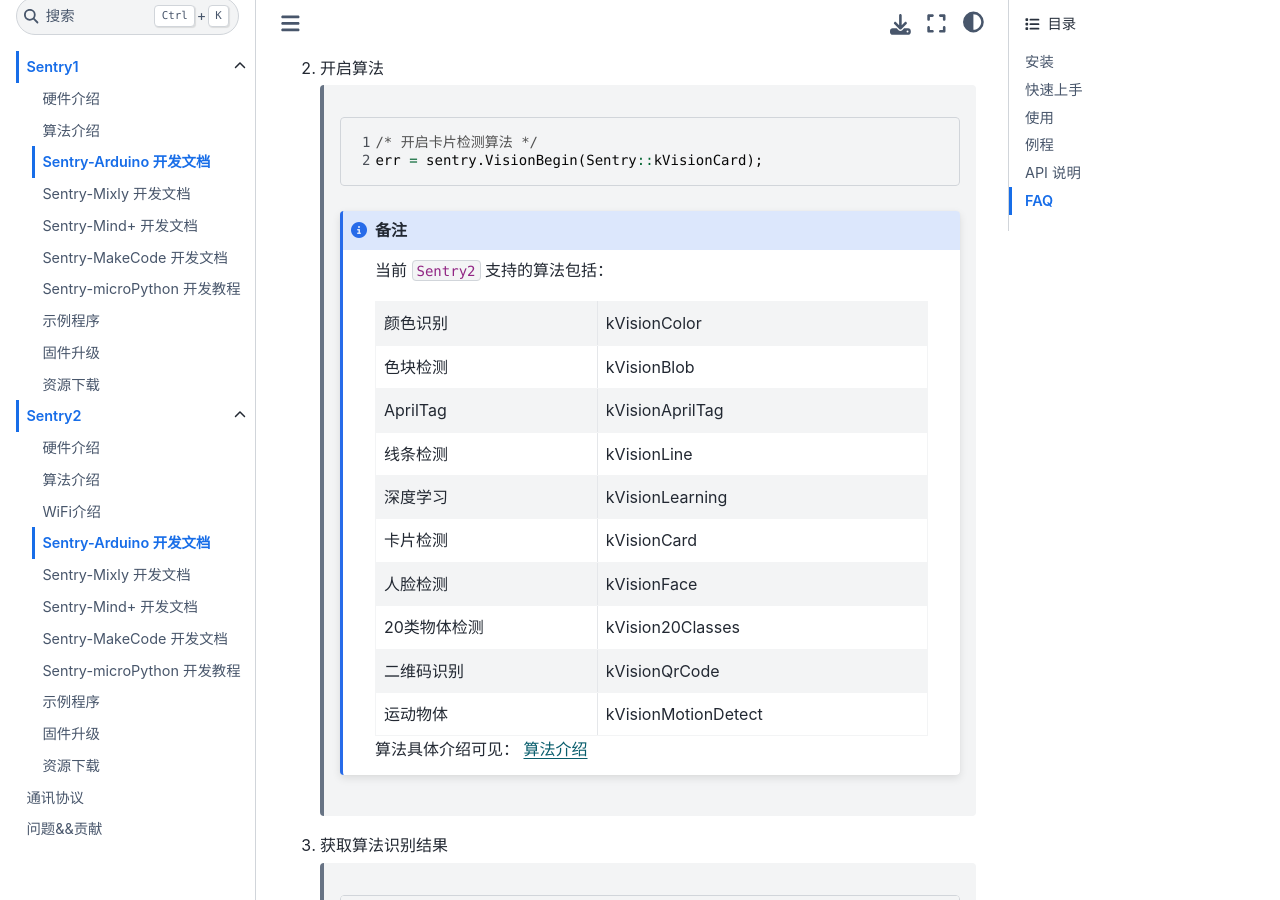
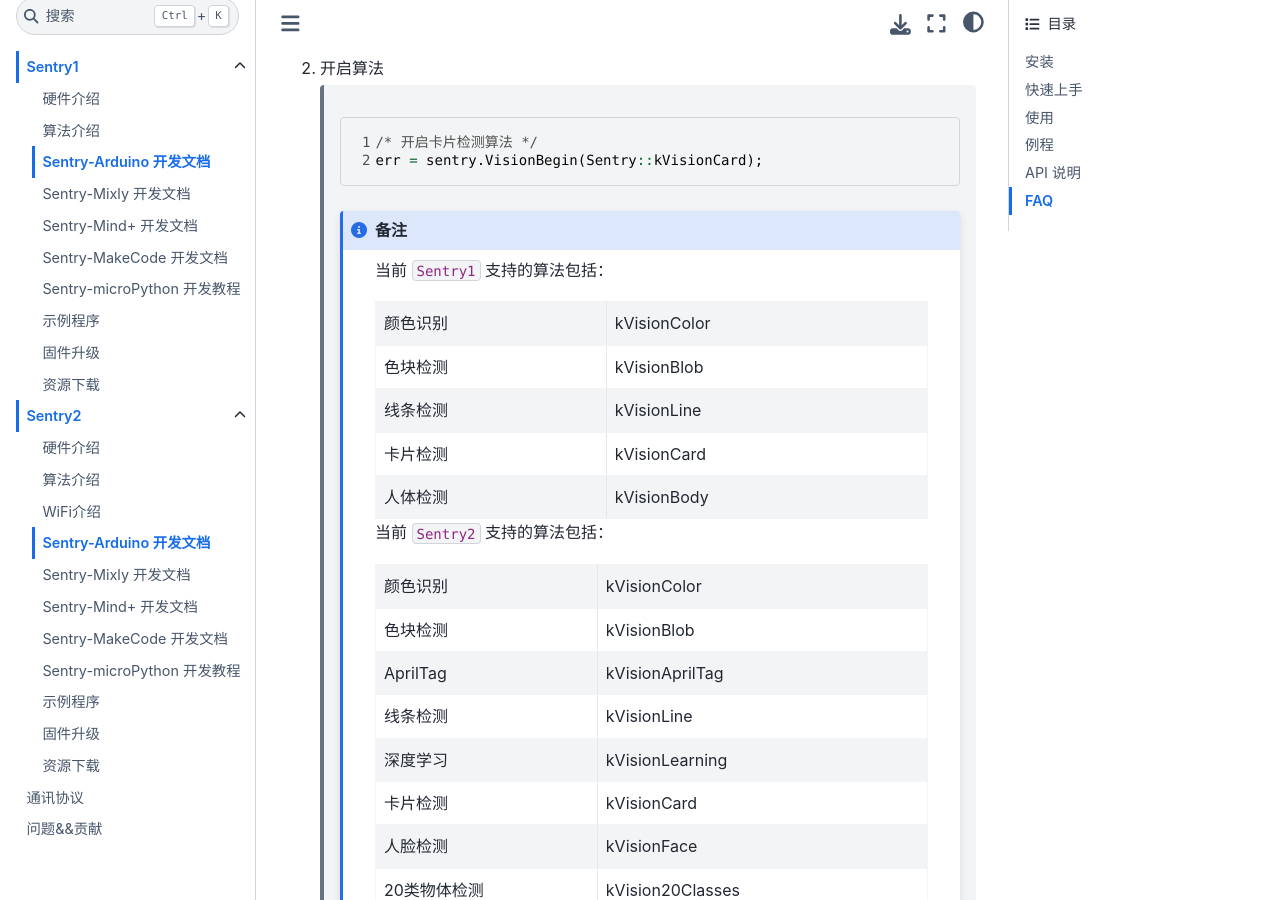
Before and after one commit to AITosee/Tosee-Docs, a Sphinx documentation site: the page built from docs/Common/Arduino/index.rst, in a window 1280 px wide and 900 px high, scrolled down 3898 px. Built offline with Sphinx 7.4.7 and the Sphinx Book theme 1.1.4, drawn with Linux system fonts in a browser that asks for light colours.

Commit message:
Add Sentry1 arduino support version

```diff
--- a/docs/Common/Arduino/index.rst
+++ b/docs/Common/Arduino/index.rst
@@ -123,6 +123,16 @@
         err = sentry.VisionBegin(Sentry::kVisionCard);
 
     .. note::
+
+        当前 ``Sentry1`` 支持的算法包括：
+
+        ============    ===========
+        颜色识别        kVisionColor
+        色块检测        kVisionBlob
+        线条检测        kVisionLine
+        卡片检测        kVisionCard
+        人体检测        kVisionBody
+        ============    ===========
 
         当前 ``Sentry2`` 支持的算法包括：
 
```
